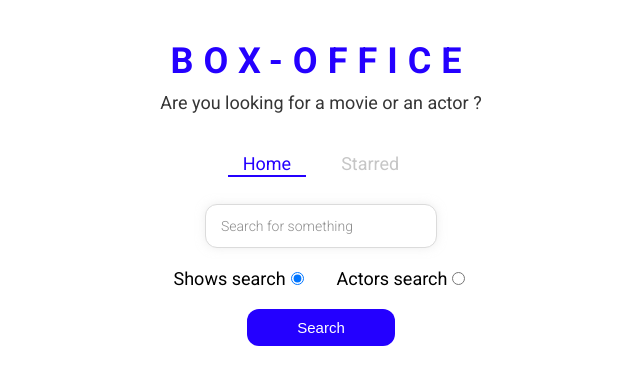
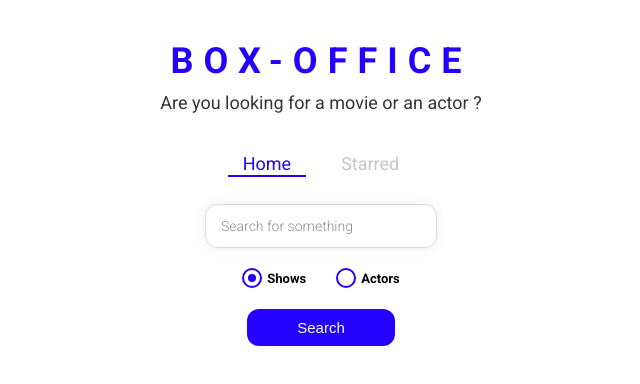
Before and after one commit to Ojaswi2000/box-office, a React (Create React App) app: page / in a window 1280 px wide. Shown: the top 384 px of the page, without its empty margins (319-959 px from the left). Built offline with nearby package versions, Linux system fonts and the light colour scheme.

Commit message:
style dradio buttons

```diff
--- /dev/null
+++ b/src/components/CustomRadio.js
@@ -0,0 +1,67 @@
+import React from 'react'
+import styled from 'styled-components'
+
+ export const RadioWrapper = styled.label`
+  display: block;
+  position: relative;
+  padding-left: 25px;
+  cursor: pointer;
+  font-size: 13px;
+  user-select: none;
+  font-weight: 700;
+  line-height: 1.65;
+
+  input {
+    position: absolute;
+    opacity: 0;
+    cursor: pointer;
+  }
+
+  span {
+    position: absolute;
+    top: 0;
+    left: 0;
+    height: 16px;
+    width: 16px;
+    background-color: #fff;
+    border: 2px solid ${({ theme }) => theme.mainColors.blue};
+    border-radius: 50%;
+  }
+
+  input:checked ~ span {
+    background-color: #fff;
+    border: 2px solid ${({ theme }) => theme.mainColors.blue};
+  }
+
+  span:after {
+    content: '';
+    position: absolute;
+    display: none;
+  }
+
+  input:checked ~ span:after {
+    display: block;
+  }
+
+  span:after {
+    top: 4px;
+    left: 4px;
+    width: 8px;
+    height: 8px;
+    border-radius: 50%;
+    background: ${({ theme }) => theme.mainColors.blue};
+  }
+`;
+const CustomRadio = ({label,...restProps}) => {
+    return (
+        <RadioWrapper htmlFor={restProps.id}>
+        {label}
+        <input {...restProps}
+        type="radio"
+        />
+        <span />
+    </RadioWrapper>
+    )
+}
+
+export default CustomRadio
--- a/src/pages/Home.js
+++ b/src/pages/Home.js
@@ -1,5 +1,6 @@
 import React,{useState} from 'react'
 import ActorGrid from '../components/actor/ActorGrid';
+import CustomRadio from '../components/CustomRadio';
 import MainPageLayout from '../components/MainPageLayout'
 import ShowGrid from '../components/show/ShowGrid';
 import {apiGet} from '../misc/config';
@@ -59,29 +60,24 @@ const Home = () => {
         <SearchInput type="text" onChange={onInputChange} onKeyDown={onKeyDown} value={input} placeholder="Search for something" />
         <RadioInputsWrapper>
             <div>
-            <label htmlFor="shows-search">
-                Shows search
-                <input
+
+                <CustomRadio
+                label="Shows"
                 id="shows-search"
-                type="radio"
                 value="shows"
                 onChange={onRadioChange}
                 checked={isShowSearch}
                 />
-            </label>
             </div>
 
             <div>
-            <label htmlFor="actors-search">
-                Actors search
-                <input
+                <CustomRadio
+                label="Actors"
                 id="actors-search"
-                type="radio"
                 value="people"
                 onChange={onRadioChange}
                 checked={!isShowSearch}
                 />
-            </label>
             </div>
 
         </RadioInputsWrapper>
```
